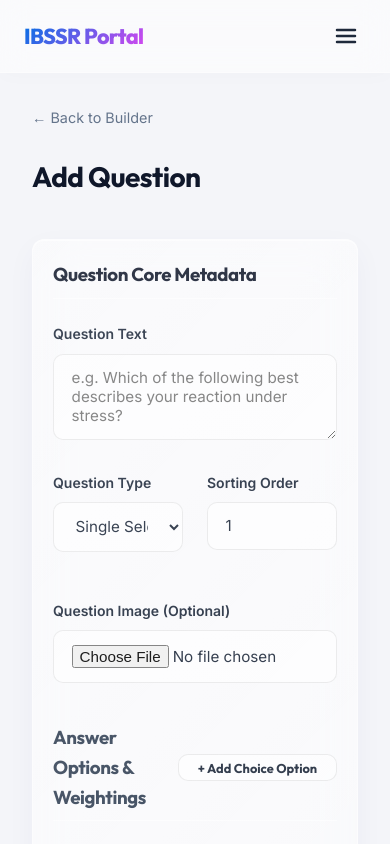
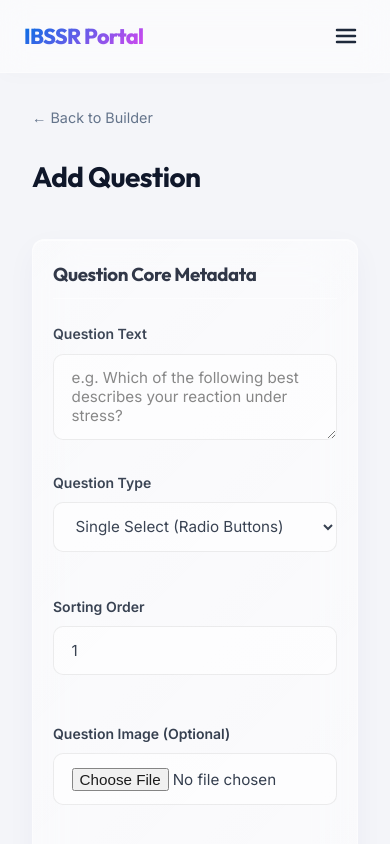
Before and after one commit to Sagarmali538900/IBSSR, a Next.js app: page /admin/exams/1/sections/1/questions/add in a window 390 px wide. Shown: the top 844 px of the page. Built offline with nearby package versions, Linux system fonts and the light colour scheme; no server answers.

Commit message:
design: replace all static inline grids with responsive CSS grid utilities to stack vertically on mobile

```diff
--- a/src/app/(admin)/admin/assignments/AssignmentsClient.js
+++ b/src/app/(admin)/admin/assignments/AssignmentsClient.js
@@ -132,7 +132,7 @@ export default function AssignmentsClient({ assignments, exams }) {
     <div>
       <h1 style={{ fontSize: '2.2rem', marginBottom: '2rem' }}>Candidate Assignments</h1>
 
-      <div style={{ display: 'grid', gridTemplateColumns: '2fr 1fr', gap: '2rem', alignItems: 'flex-start', flexWrap: 'wrap' }}>
+      <div className="grid-2-1">
 
         {/* Left Column: Active codes table */}
         <div>
--- a/src/app/(admin)/admin/exams/[id]/questions/[qId]/edit/EditQuestionClient.js
+++ b/src/app/(admin)/admin/exams/[id]/questions/[qId]/edit/EditQuestionClient.js
@@ -143,7 +143,7 @@ export default function EditQuestionClient({ examId, question, initialOptions })
             />
           </div>
 
-          <div style={{ display: 'grid', gridTemplateColumns: '1fr 1fr', gap: '1.5rem', marginBottom: '1.5rem', flexWrap: 'wrap' }}>
+          <div className="grid-1-1" style={{ marginBottom: '1.5rem' }}>
             <div className="form-group">
               <label htmlFor="questionType">Question Type</label>
               <select
--- a/src/app/(admin)/admin/exams/[id]/sections/[secId]/edit/EditSectionClient.js
+++ b/src/app/(admin)/admin/exams/[id]/sections/[secId]/edit/EditSectionClient.js
@@ -89,7 +89,7 @@ export default function EditSectionClient({ examId, section }) {
             />
           </div>
 
-          <div style={{ display: 'grid', gridTemplateColumns: '1fr 1fr', gap: '1rem', marginBottom: '1.5rem' }}>
+          <div className="grid-1-1" style={{ marginBottom: '1.5rem' }}>
             <div className="form-group">
               <label htmlFor="minutes">Duration (Minutes)</label>
               <input
--- a/src/app/(admin)/admin/exams/[id]/sections/[secId]/questions/add/page.js
+++ b/src/app/(admin)/admin/exams/[id]/sections/[secId]/questions/add/page.js
@@ -128,7 +128,7 @@ export default function AddQuestionPage({ params }) {
             />
           </div>
 
-          <div style={{ display: 'grid', gridTemplateColumns: '1fr 1fr', gap: '1.5rem', marginBottom: '1.5rem', flexWrap: 'wrap' }}>
+          <div className="grid-1-1" style={{ marginBottom: '1.5rem' }}>
             <div className="form-group">
               <label htmlFor="questionType">Question Type</label>
               <select
--- a/src/app/(admin)/admin/exams/[id]/sections/add/page.js
+++ b/src/app/(admin)/admin/exams/[id]/sections/add/page.js
@@ -90,7 +90,7 @@ export default function AddSectionPage({ params }) {
             />
           </div>
 
-          <div style={{ display: 'grid', gridTemplateColumns: '1fr 1fr', gap: '1rem', marginBottom: '1.5rem' }}>
+          <div className="grid-1-1" style={{ marginBottom: '1.5rem' }}>
             <div className="form-group">
               <label htmlFor="minutes">Duration (Minutes)</label>
               <input
--- a/src/app/(admin)/admin/franchises/FranchisesClient.js
+++ b/src/app/(admin)/admin/franchises/FranchisesClient.js
@@ -78,7 +78,7 @@ export default function FranchisesClient({ franchises }) {
     <div>
       <h1 style={{ fontSize: '2.2rem', marginBottom: '2rem' }}>Franchise Partners</h1>
 
-      <div style={{ display: 'grid', gridTemplateColumns: '2fr 1fr', gap: '2rem', alignItems: 'flex-start', flexWrap: 'wrap' }}>
+      <div className="grid-2-1">
 
         {/* Left Column: Franchises Table */}
         <div className="glass-card">
--- a/src/app/(admin)/admin/results/[id]/page.js
+++ b/src/app/(admin)/admin/results/[id]/page.js
@@ -100,7 +100,7 @@ export default async function ResultDetailPage({ params }) {
         </span>
       </div>
 
-      <div style={{ display: 'grid', gridTemplateColumns: '1fr 2fr', gap: '2rem', flexWrap: 'wrap', marginBottom: '3rem' }}>
+      <div className="grid-1-2" style={{ marginBottom: '3rem' }}>
 
         {/* Left Side: Score Metric Card */}
         <div className="glass-card" style={{ textAlign: 'center', height: 'fit-content' }}>
--- a/src/app/candidate/exam-run/[sessionId]/ExamRunClient.js
+++ b/src/app/candidate/exam-run/[sessionId]/ExamRunClient.js
@@ -164,7 +164,7 @@ export default function ExamRunClient({
       </div>
 
       {/* Main Grid: Questions Left, Sidebar Progress Right */}
-      <div style={{ display: 'grid', gridTemplateColumns: '3fr 1fr', gap: '2rem', maxWidth: '1200px', margin: '0 auto', width: '100%', alignItems: 'flex-start' }}>
+      <div className="grid-3-1" style={{ maxWidth: '1200px', margin: '0 auto', width: '100%' }}>
 
         {/* Left Side: Questions form list */}
         <div style={{ display: 'flex', flexDirection: 'column', gap: '2rem' }}>
--- a/src/app/globals.css
+++ b/src/app/globals.css
@@ -772,8 +772,45 @@ html.dark .theme-toggle-btn:hover {
 
 
 
+/* --- RESPONSIVE LAYOUT GRID UTILITIES (DESKTOP DEFAULTS) --- */
+.grid-2-1 {
+    display: grid;
+    grid-template-columns: 2fr 1fr;
+    gap: 2rem;
+    align-items: flex-start;
+}
+
+.grid-1-2 {
+    display: grid;
+    grid-template-columns: 1fr 2fr;
+    gap: 2rem;
+    align-items: flex-start;
+}
+
+.grid-3-1 {
+    display: grid;
+    grid-template-columns: 3fr 1fr;
+    gap: 2rem;
+    align-items: flex-start;
+}
+
+.grid-1-1 {
+    display: grid;
+    grid-template-columns: 1fr 1fr;
+    gap: 1.5rem;
+}
+
 /* --- MOBILE SPECIFIC OVERRIDES --- */
 @media (max-width: 768px) {
+    /* Collapse all layout grids to single column on mobile */
+    .grid-2-1,
+    .grid-1-2,
+    .grid-3-1,
+    .grid-1-1 {
+        grid-template-columns: 1fr !important;
+        gap: 1.25rem !important;
+    }
+
     body {
         /* Optimize background blend performance on mobile */
         background: #f4f5f9;
```
